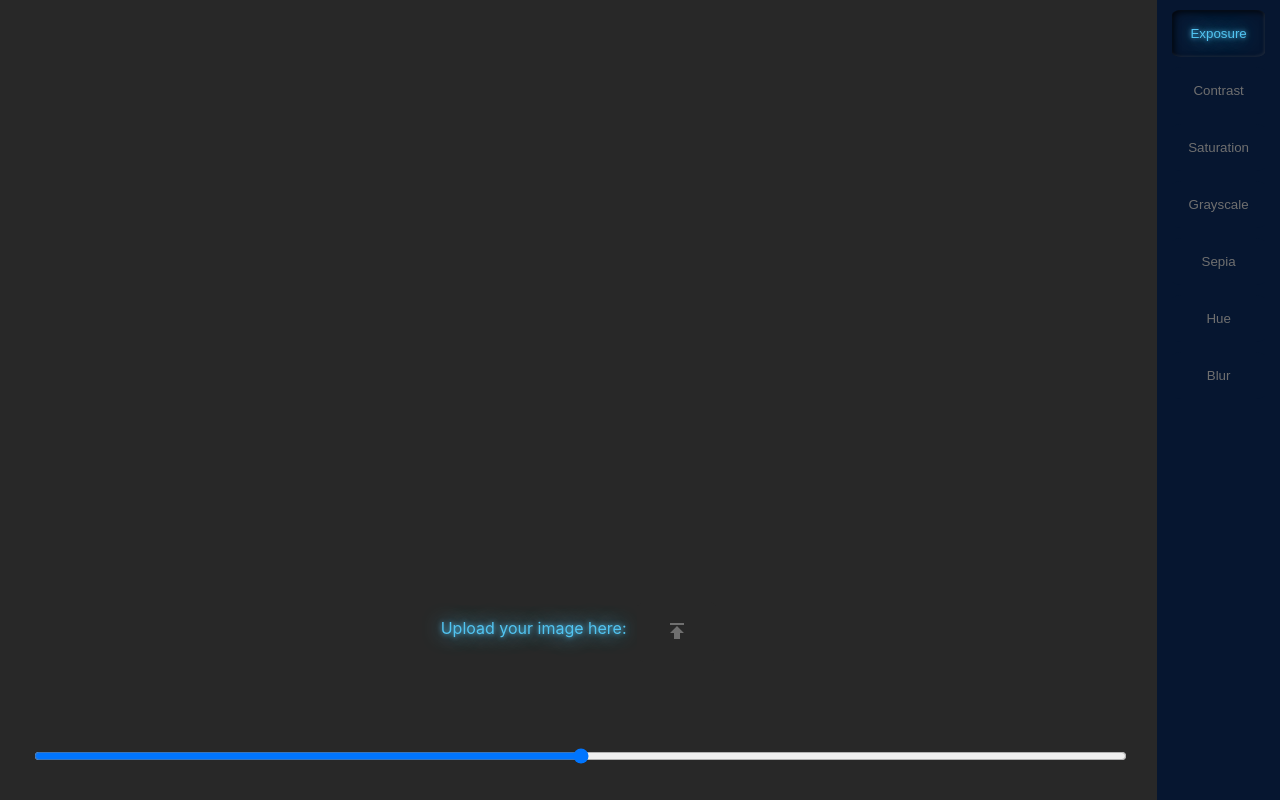
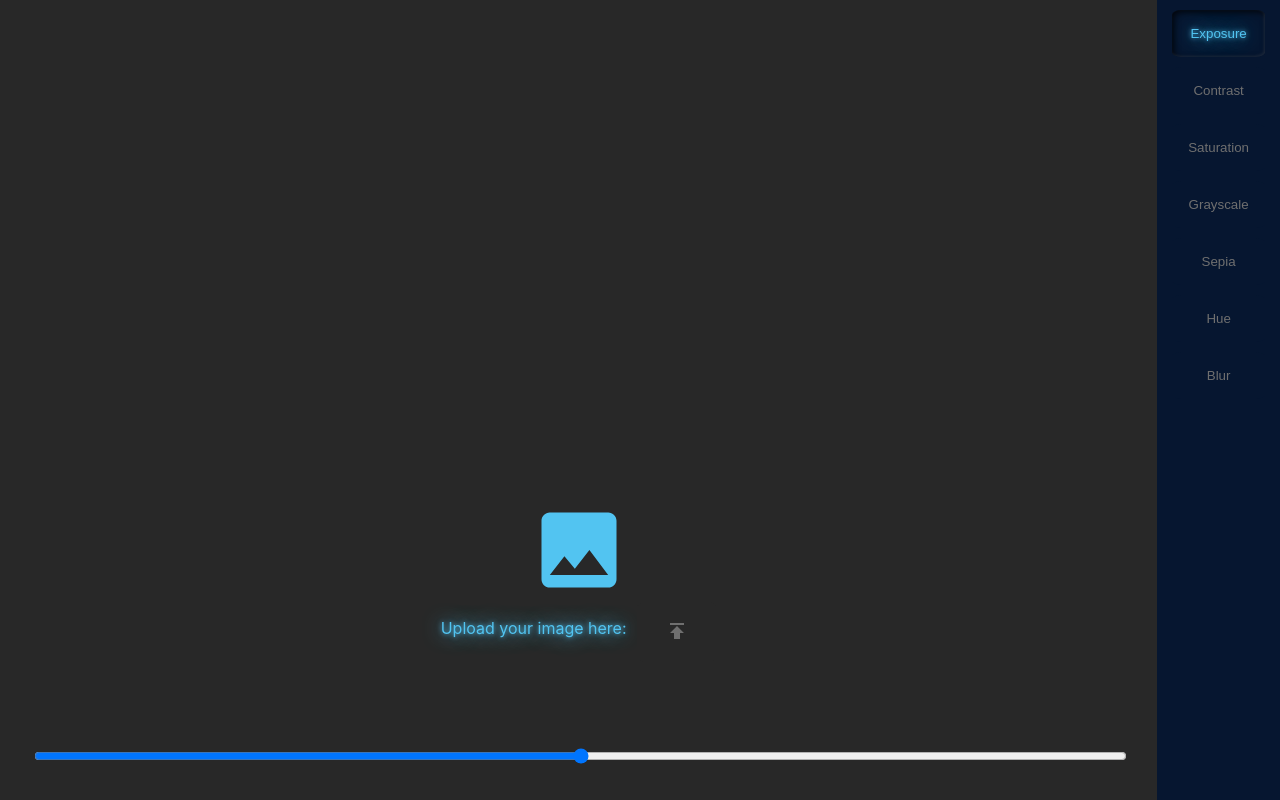
Before and after one commit to springlordpants/photo-editor, a React (Create React App) app: page / in a window 1280 px wide. Built offline with nearby package versions, Linux system fonts and the light colour scheme.

Commit message:
Added temp image and restart text

```diff
--- a/src/App.css
+++ b/src/App.css
@@ -14,6 +14,7 @@ body{
   grid-template-areas:
     "image sidebar"
     "upload sidebar"
+    "restart sidebar"
     "slider sidebar";
   height: 100vh;
   width: 100vw;
@@ -64,6 +65,15 @@ body{
   background-size: contain;
   background-repeat: no-repeat;
 }
+
+.temp-image {
+  position: absolute;
+  bottom: 200px;
+  display: flex;
+  justify-content: center;
+  align-items: center;
+}
+
 
 .sidebar{
   grid-area: sidebar;
@@ -116,3 +126,15 @@ body{
   width: 100%;
   cursor: pointer;
 }
+
+.restart{
+  grid-area: restart;
+  text-align: center;
+  padding: 20px 40px ;
+  background-color:  #282828;
+  color: #52c4f1;
+  text-shadow:
+    0 0 5px #52c4f1,
+    0 0 20px #52c4f1;
+  /* flex-direction: row; */
+}
--- a/src/App.js
+++ b/src/App.js
@@ -3,6 +3,7 @@ import './App.css';
 import Slider from './components/Slider';
 import SidebarItem from './components/SidebarItem';
 import PublishIcon from '@material-ui/icons/Publish';
+import ImageIcon from '@material-ui/icons/Image';
 
 
 const defaultOptions = [
@@ -153,12 +154,21 @@ function App() {
           )
         })}
       </div>
-      <div className="upload">
+      <div>
+        <div className="upload">
+          <div className="temp-image">
+            <ImageIcon style={{ fontSize: 100 }} />
+          </div>
           <p>Upload your image here:</p>
           <button className="upload-button" onClick={() => imageUploader.current.click()}>
                 <PublishIcon />
           </button>
         </div>
+      </div>
+      {/* <div className="restart">
+        <p>Screenshot when finished</p>
+        <p>Restart for new image</p>
+      </div> */}
       <Slider
         min={selectedOption.range.min}
         max={selectedOption.range.max}
```
